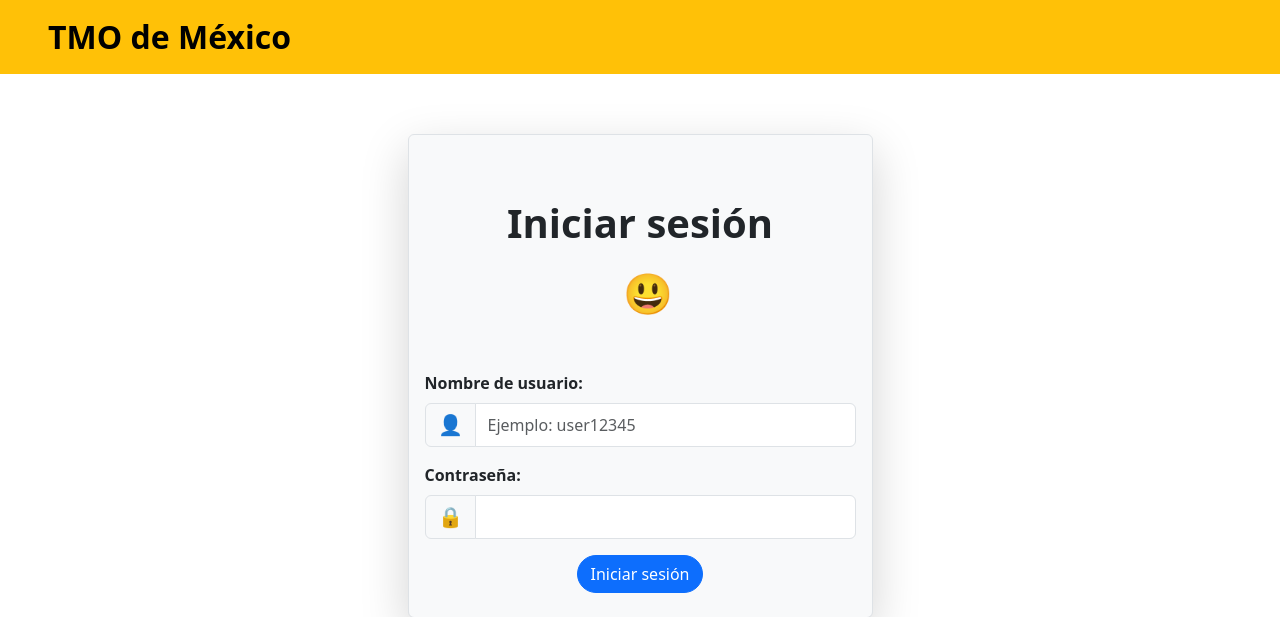
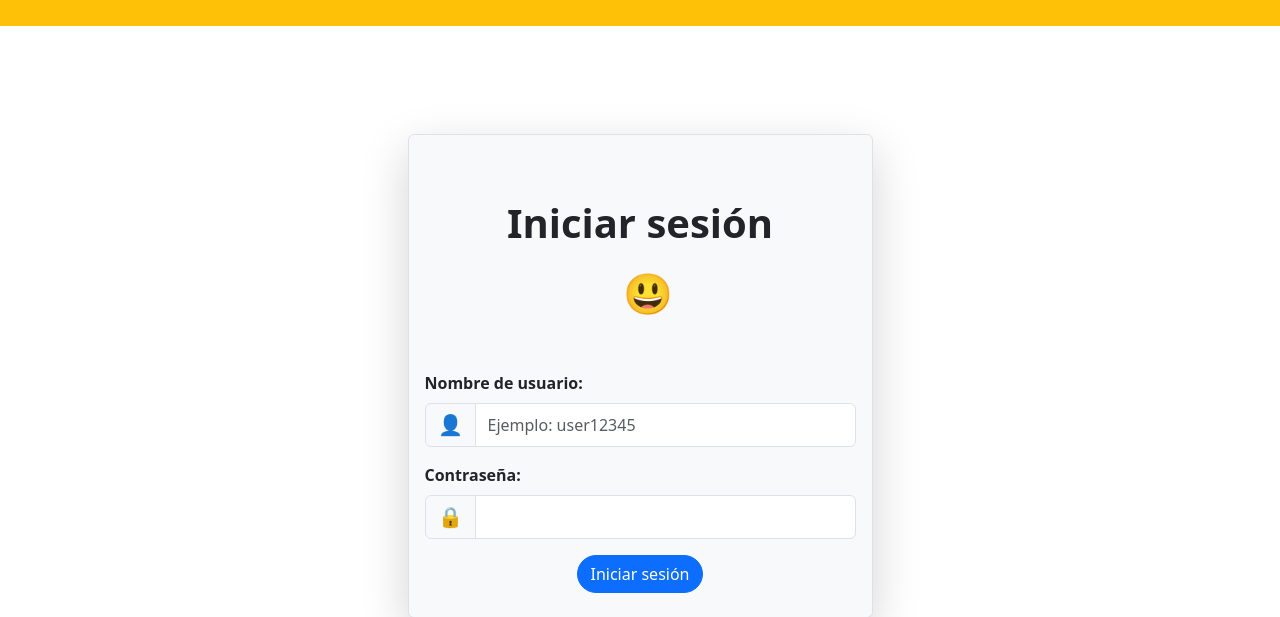
Before and after one commit to CarlosArce-tes/TMO-Area-Logistica, a Flask app: page /login in a window 1280 px wide. Shown: the top 617 px of the page. Run offline with Flask 3, Linux system fonts and the light colour scheme; data that the repository does not hold is empty; some libraries are stand-ins or nearby versions.

Commit message:
16 dic 3023

```diff
--- a/templates/login.html
+++ b/templates/login.html
@@ -11,10 +11,11 @@
 
 <body>
     <nav class="navbar bg-warning fixed-top">
-        <a class="ms-5 navbar-brand fw-bold fs-2">TMO de México</a>
+        <a class="ms-5 navbar-brand fw-bold fs-2"></a>
     </nav>
     <div class="container d-flex align-items-center justify-content-center" style="height: 100vh;">
         <div class="col-5 col-xsm-8">
+
 
             <form class="shadow-lg p-3 mb-5 bg-body-tertiary rounded form-control" method="post">
                 <h1 class="mt-5 text-center fw-bold user-select-none">Iniciar sesión</h1>
```
